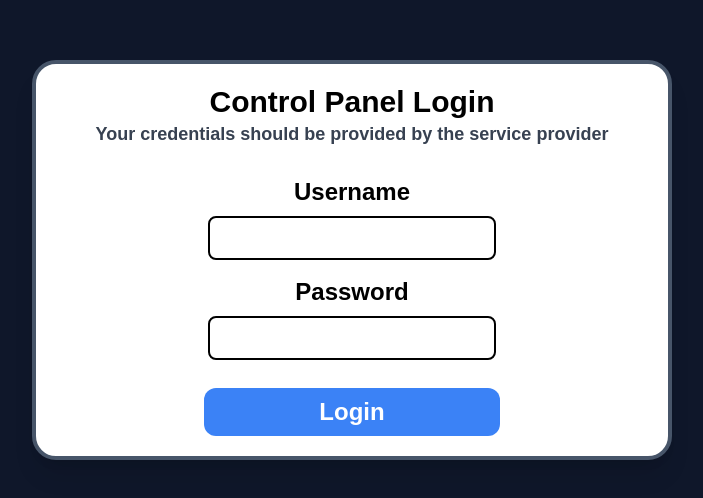
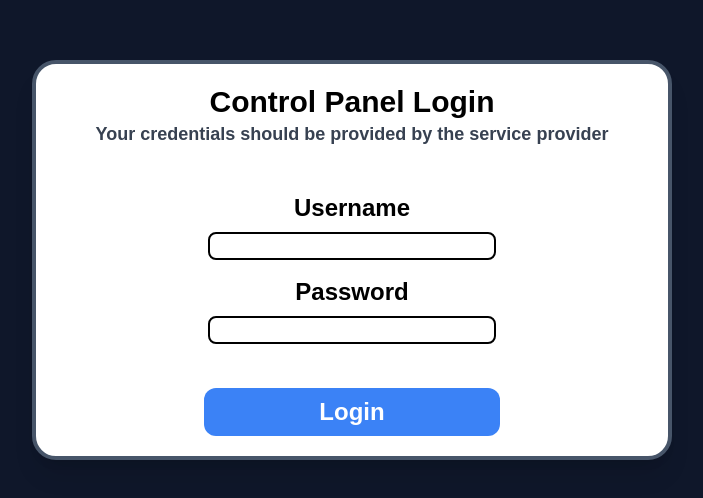
Before and after one commit to deimosdev343/e-commerce-admin-next, a Next.js app: page /login in a window 1280 px wide. Shown: the part 140-638 px from the top of the page, without its empty margins (288-991 px from the left). Built offline with nearby package versions, Linux system fonts and the light colour scheme.

Commit message:
react-hook-form

```diff
--- a/app/login/page.tsx
+++ b/app/login/page.tsx
@@ -1,8 +1,21 @@
 "use client";
 
 import React from 'react'
+import { useForm } from 'react-hook-form';
+const LoginPage = () => {
+  const {
+    register,
+    handleSubmit,
+    formState:{errors}
+  } = useForm();
 
-const LoginPage = () => {
+  const onSubmit = async () => {
+    try {
+     // do govno
+    } catch (err) {
+      console.log(err);
+    }
+  }
   return (
     <div className='w-screen h-screen bg-slate-900 flex flex-col justify-center items-center'>
 
@@ -19,14 +32,23 @@ const LoginPage = () => {
           <div className='w-[100%] flex flex-col justify-center items-center p-2 gap-2'>
             <h2 className='text-2xl font-bold text-black'>Username</h2>
             <input
-              className='w-1/2 bg-white border-2 border-black rounded-lg p-2'
+              className={`w-[50%] bg-white border-2 ${errors?.username?.type ? "border-red-500" : "border-black"} border-black rounded-lg`}
+              {...register("username", {required: true})}
             />
+            {errors.username?.type === "required" && <h2 className='text-red-500 font-semibold text-lg'>
+              Username Required
+            </h2>}
           </div>
           <div className='w-full flex flex-col justify-center items-center p-2 gap-2'>
             <h2 className='text-2xl font-bold text-black'>Password</h2>
             <input
-              className='w-1/2 bg-white border-2 border-black rounded-lg p-2'
+              className={`w-[50%] bg-white border-2 ${errors.password?.type ? "border-red-500" : "border-black"} rounded-lg`}
+              {...register("password", {required: true})}
+              type='password'
             />
+            {errors.password?.type === "required" && <h2 className='text-red-500 font-semibold text-lg'>
+              Password Required
+            </h2>}
           </div>
         </div>
 
--- a/package.json
+++ b/package.json
@@ -15,6 +15,7 @@
     "next": "15.1.6",
     "react": "^19.0.0",
     "react-dom": "^19.0.0",
+    "react-hook-form": "^7.54.2",
     "react-redux": "^9.2.0"
   },
   "devDependencies": {
```
Also changed, not shown: 1 other file (tests, documents, lock files or other folders).
